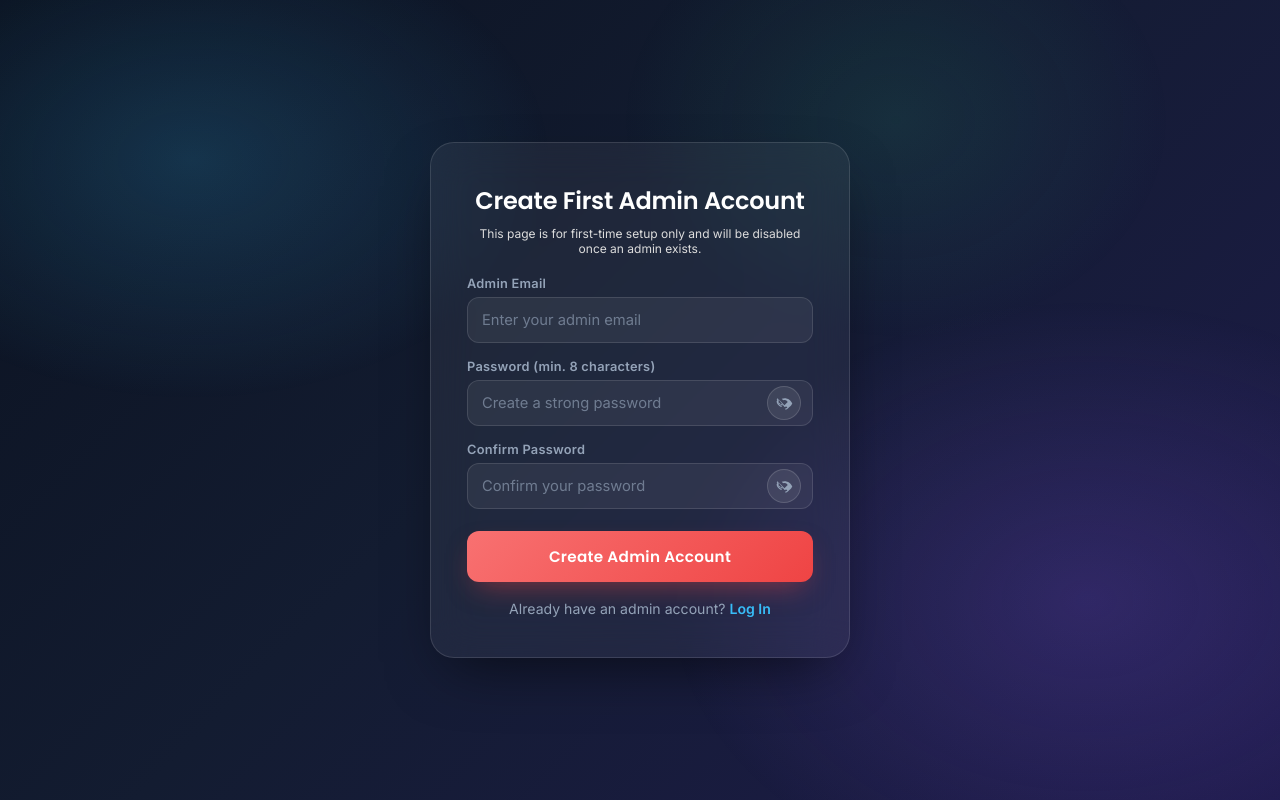
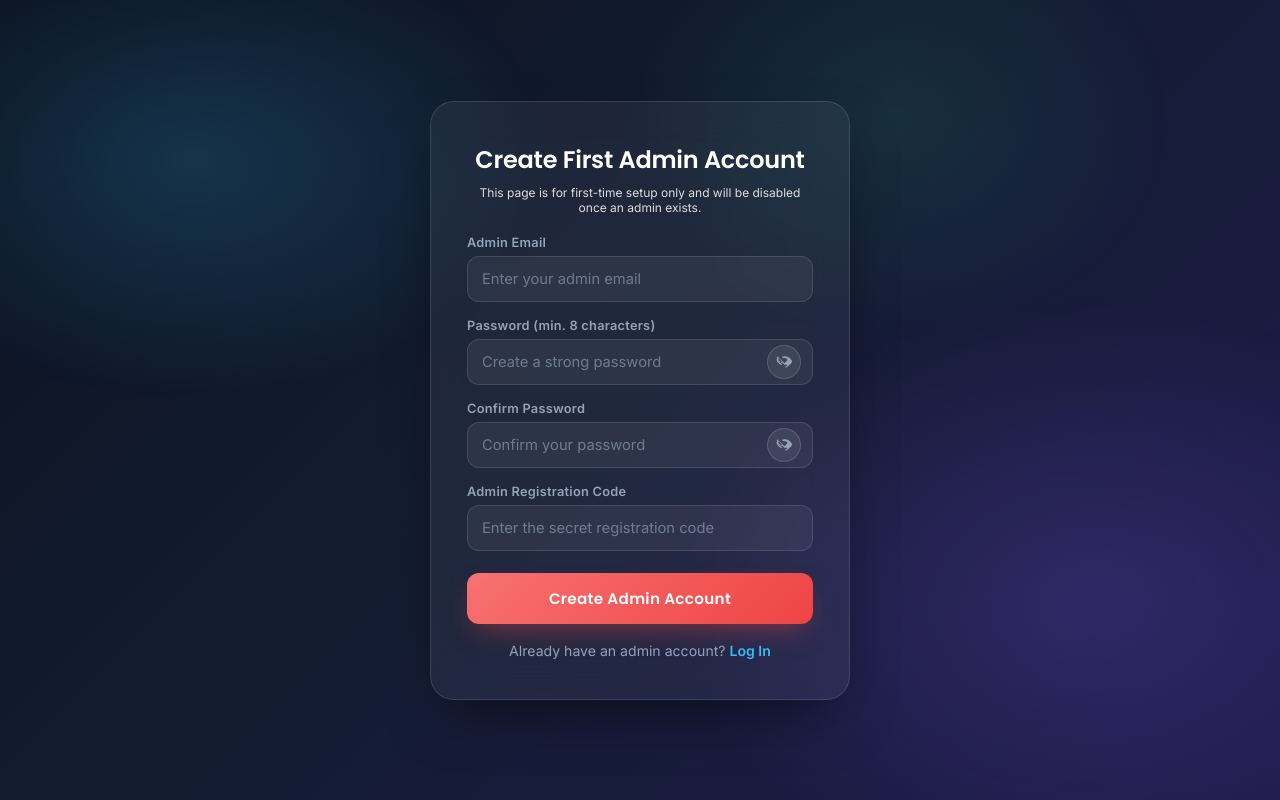
Before and after one commit to caranzaalex02-tech/Academic-Struggle-Chatbot, a Flask app: page /admin/register in a window 1280 px wide. Run offline with Flask 3, Linux system fonts and the light colour scheme; data that the repository does not hold is empty; some libraries are stand-ins or nearby versions.

Commit message:
security: admin authentication hardening - registration code, decorator, middleware
- Added ADMIN_REGISTRATION_CODE env var (required for first-time admin setup)

- Created @admin_required decorator for all admin routes

- Added before_request middleware to globally protect /admin* routes

- Admin registration now requires secret registration code

- Added IP logging for all admin login/registration attempts

- Hide 'Create First Admin Account' link when admin already exists

- Added rate limiting (3/min) on admin registration

- Added registration_code field to admin_register form

```diff
--- a/app.py
+++ b/app.py
@@ -5,6 +5,7 @@ import re
 import sqlite3
 import urllib.parse
 from datetime import datetime, timedelta, timezone
+from functools import wraps
 from threading import Timer
 
 # Third-Party Libraries
@@ -39,6 +40,11 @@ app.wsgi_app = ProxyFix(app.wsgi_app, x_for=1, x_proto=1, x_host=1, x_port=1)
 app.secret_key = os.environ.get("FLASK_SECRET_KEY") or os.environ.get("SECRET_KEY") or "dev-secret-key-change-in-production"
 if os.environ.get("FLASK_SECRET_KEY") is None and os.environ.get("SECRET_KEY") is None:
     app.logger.warning("FLASK_SECRET_KEY is not set; using a temporary fallback secret.")
+ADMIN_REGISTRATION_CODE = os.environ.get("ADMIN_REGISTRATION_CODE")
+if not ADMIN_REGISTRATION_CODE:
+    app.logger.warning("ADMIN_REGISTRATION_CODE is not set! Admin registration is UNPROTECTED.")
+else:
+    app.logger.info("ADMIN_REGISTRATION_CODE is configured. Admin registration is protected.")
 DATABASE = os.environ.get("MENTALHEALTHWEB_DB", "database.db")
 UPLOAD_FOLDER = 'static/uploads'
 ALLOWED_EXTENSIONS = {'png', 'jpg', 'jpeg', 'gif'}
@@ -74,6 +80,56 @@ def hash_password(password):
     return generate_password_hash(password, method="pbkdf2:sha256")
 
 typing_users = {}
+
+# --- Admin-required decorator ---
+def admin_required(f):
+    """Decorator to protect routes that require admin authentication.
+
+    Checks that:
+    1. The user is logged in (session has 'user')
+    2. The user's role is 'admin'
+
+    If either check fails, redirects to admin_login page.
+    """
+    @wraps(f)
+    def decorated_function(*args, **kwargs):
+        if "user" not in session or session.get("role") != "admin":
+            return redirect(url_for("admin_login"))
+        return f(*args, **kwargs)
+    return decorated_function
+
+# --- Before-request middleware: Protect ALL admin routes ---
+@app.before_request
+def protect_admin_routes():
+    """Globally protect all /admin* and /admin_* routes.
+
+    This middleware runs BEFORE every request. If the path starts with
+    /admin (including /admin_login, /admin_dashboard, /admin/register, etc.),
+    and the user is NOT logged in as admin, they are redirected.
+
+    Exceptions:
+    - /admin_login      (login page - anyone can access)
+    - /admin/register   (registration page - protected by registration code)
+    - Static files      (not affected)
+    """
+    path = request.path
+    # Only apply to admin-related routes
+    if path.startswith("/admin"):
+        # Allow access to login, registration, forgot password, and reset pages
+        if path in ("/admin_login", "/admin/register", "/admin/forgot_password") or path.startswith("/admin/reset/"):
+            return None  # Let the route handler deal with it
+
+        # For all other admin routes (/admin_dashboard, /admin/user/*, etc.),
+        # require admin authentication
+        if "user" not in session or session.get("role") != "admin":
+            app.logger.warning(
+                "Unauthorized admin access attempt to %r from IP %s",
+                path,
+                request.remote_addr
+            )
+            return redirect(url_for("admin_login"))
+
+    return None  # Continue normally for non-admin routes
 
 # --- Security Headers ---
 @app.after_request
@@ -418,11 +474,19 @@ def login():
 @limiter.limit("5 per minute")
 def admin_login():
     error = None
+
+    # Check if admin account exists (for template display)
+    db = get_db()
+    c = db.cursor()
+    if 'DATABASE_URL' in os.environ:
+        c.execute("SELECT id FROM users WHERE role = 'admin'")
+    else:
+        c.execute("SELECT id FROM users WHERE role = 'admin'")
+    admin_exists = c.fetchone() is not None
+
     if request.method=="POST":
         username = request.form.get("username", "").strip().lower()
         password = request.form["password"]
-        db = get_db()
-        c = db.cursor()
         # Use %s for PostgreSQL compatibility
         if 'DATABASE_URL' in os.environ:
             c.execute("SELECT email, password, role FROM users WHERE email=%s", (username,))
@@ -434,15 +498,19 @@ def admin_login():
                 # 2FA has been removed. Log in directly.
                 session["user"] = user['email']
                 session["role"] = 'admin'
+                app.logger.info("Admin login successful for %r from IP %s", username, request.remote_addr)
                 return redirect(url_for("admin_dashboard"))
             else:
+                app.logger.warning("Admin login denied (non-admin) for %r from IP %s", username, request.remote_addr)
                 error = "Access Denied. You are not an admin."
         else:
+            app.logger.warning("Admin login failed for %r from IP %s", username, request.remote_addr)
             error = "Invalid admin credentials."
-    return render_template("admin_login.html", error=error)
+    return render_template("admin_login.html", error=error, admin_exists=admin_exists)
 
 # ---- ADMIN REGISTER (First-time setup) ----
 @app.route("/admin/register", methods=["GET", "POST"])
+@limiter.limit("3 per minute")
 def admin_register():
     db = get_db()
     c = db.cursor()
@@ -462,13 +530,25 @@ def admin_register():
         email = request.form.get("email", "").strip().lower()
         password = request.form.get("password", "")
         confirm_password = request.form.get("confirm_password", "")
+        registration_code = request.form.get("registration_code", "").strip()
+
+        # --- Validate Registration Code ---
+        if not ADMIN_REGISTRATION_CODE:
+            error = "Admin registration is not available. ADMIN_REGISTRATION_CODE is not configured on the server."
+        elif registration_code != ADMIN_REGISTRATION_CODE:
+            app.logger.warning(
+                "Admin registration attempt with INVALID code from IP %s (email=%r)",
+                request.remote_addr,
+                email,
+            )
+            error = "Invalid registration code. Access denied."
 
         if not email:
-            error = "Email is required."
+            error = error or "Email is required."
         elif not password or len(password) < 8:
-            error = "Password must be at least 8 characters long."
+            error = error or "Password must be at least 8 characters long."
         elif password != confirm_password:
-            error = "Passwords do not match."
+            error = error or "Passwords do not match."
 
         if error is None:
             hashed_password = hash_password(password)
@@ -480,6 +560,11 @@ def admin_register():
                     c.execute("INSERT INTO users (email, password, first_name, last_name, role) VALUES (?, ?, ?, ?, ?)",
                               (email, hashed_password, "Admin", "User", "admin"))
                 db.commit() # type: ignore
+                app.logger.info(
+                    "Admin account created successfully from IP %s (email=%r)",
+                    request.remote_addr,
+                    email,
+                )
                 flash("Admin account created successfully! You can now log in.", "success")
                 return redirect(url_for('admin_login'))
             except Exception:
@@ -487,6 +572,7 @@ def admin_register():
                 error = "An unexpected error occurred. Please try again."
 
     # If we are here, it's a GET request or there was a POST error
+    # Pass whether admin exists to the template so we can conditionally show the link
     return render_template("admin_register.html", error=error)
 
 # ---- REGISTER ----
@@ -1250,9 +1336,8 @@ def upload_profile_pic():
 
 # ================= ADMIN DASHBOARD =================
 @app.route("/admin_dashboard")
+@admin_required
 def admin_dashboard():
-    if "user" not in session or session.get("role") != "admin":
-        return redirect(url_for("login"))
 
     db = get_db()
     c = db.cursor()
@@ -1317,10 +1402,8 @@ def admin_dashboard():
     return render_template("admin_dashboard.html", users=users_data)
 
 @app.route("/admin/user/<username>")
+@admin_required
 def admin_user_details(username):
-    if "user" not in session or session.get("role") != "admin":
-        return redirect(url_for("login"))
-
     db = get_db()
     c = db.cursor()
 
@@ -1412,9 +1495,8 @@ def admin_user_details(username):
                            days=days, trend_data=trend_data)
 
 @app.route("/admin/delete_user/<username>", methods=["POST"])
+@admin_required
 def admin_delete_user(username):
-    if "user" not in session or session.get("role") != "admin":
-        return redirect(url_for("login"))
 
     if username == "admin@system.local": # Prevent admin from deleting itself
         return redirect(url_for("admin_dashboard"))
@@ -1445,9 +1527,8 @@ def admin_delete_user(username):
     return redirect(url_for("admin_dashboard"))
 
 @app.route("/admin/ban_user/<username>", methods=["POST"])
+@admin_required
 def admin_ban_user(username):
-    if "user" not in session or session.get("role") != "admin":
-        return redirect(url_for("login"))
 
     if username == "admin@system.local": # Prevent admin from banning itself
         return redirect(url_for("admin_dashboard"))
@@ -1468,9 +1549,8 @@ def admin_ban_user(username):
     return redirect(url_for("admin_dashboard"))
 
 @app.route("/admin/unban_user/<username>", methods=["POST"])
+@admin_required
 def admin_unban_user(username):
-    if "user" not in session or session.get("role") != "admin":
-        return redirect(url_for("login"))
 
     db = get_db()
     c = db.cursor()
@@ -1484,9 +1564,8 @@ def admin_unban_user(username):
     return redirect(url_for("admin_dashboard"))
 
 @app.route("/admin/logs")
+@admin_required
 def admin_logs():
-    if "user" not in session or session.get("role") != "admin":
-        return redirect(url_for("admin_login"))
     # This route is disabled as per user request. Redirect to the main dashboard.
     return redirect(url_for("admin_dashboard"))
 
--- a/templates/admin_login.html
+++ b/templates/admin_login.html
@@ -171,9 +171,11 @@
     <p class="switch" style="margin-top: 5px; font-size: 12px;">
         <a href="{{ url_for('admin_forgot_password') }}">Forgot Password?</a>
     </p>
+    {% if not admin_exists %}
     <p class="switch" style="margin-top: 5px; font-size: 12px;">
         <a href="{{ url_for('admin_register') }}">Create First Admin Account</a>
     </p>
+    {% endif %}
     <p class="switch">
         Not an admin? <a href="{{ url_for('login') }}">Go to User Login</a>
     </p>
--- a/templates/admin_register.html
+++ b/templates/admin_register.html
@@ -150,6 +150,10 @@
                 </span>
             </div>
         </div>
+        <div class="form-group">
+            <label for="registration_code">Admin Registration Code</label>
+            <input type="password" name="registration_code" id="registration_code" placeholder="Enter the secret registration code" required autocomplete="off">
+        </div>
         <button type="submit">Create Admin Account</button>
     </form>
 
--- a/templates/archived_room.html
+++ b/templates/archived_room.html
@@ -2,7 +2,7 @@
 <html>
 <head>
 <meta charset="UTF-8">
-<title>Archived Conversations</title>
+<title>Chat History</title>
 <meta name="viewport" content="width=device-width, initial-scale=1.0">
 
 <style>
```
Also changed, not shown: 1 other file.
